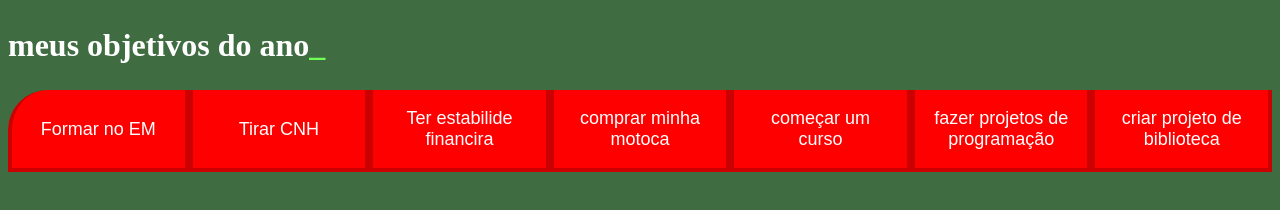
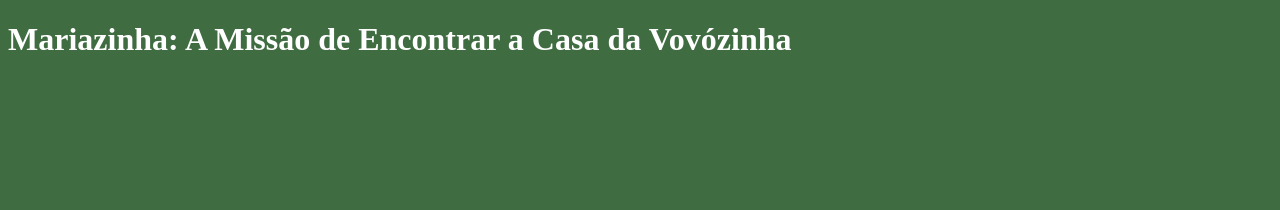
Before and after one commit to gleeck/projetinho-ne-fellas, a plain HTML site: page index.html in a window 1280 px wide. Drawn offline with Linux system fonts and the light colour scheme.

Commit message:
Update index.html

```diff
--- a/index.html
+++ b/index.html
@@ -3,25 +3,18 @@
 <head>
     <meta charset="UTF-8">
     <meta name="viewport" content="width=device-width, initial-scale=1.0">
-    <title>meus objetivos do ano</title>
     <link rel="stylesheet" href="style.css">
-
+    <title></title>
 </head>
 <body>
-   <section class="conteudo principal">
-    <h2 class="titulo-principal">meus objetivos do ano<span>_</span></h2>
-    <div class= "botoes">
-        <button class="botao">Formar no  EM</button>
-        <button class="botao">Tirar CNH</button>
-        <button class="botao">Ter estabilide financira</button>
-        <button class="botao">comprar minha motoca</button>
-        <button class="botao">começar um curso</button>
-        <button class="botao">fazer projetos de programação</button>
-        <button class="botao">criar projeto de biblioteca</button>
-
+    <div class="caixa-principal">
+        <h1>Mariazinha: A Missão de Encontrar a Casa da Vovózinha</h1>
+        <div class="caixa-perguntas"></div>
+        <div class="caixa-alternativas"></div>
+        <div class="caixa-resultado">
+            <p class="texto-resultado"></p>
+        </div>
     </div>
-
-
-   </section>
+    <script src="script.js"></script>
 </body>
 </html>
```
